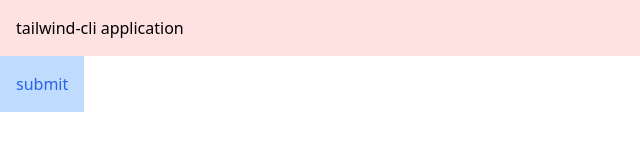
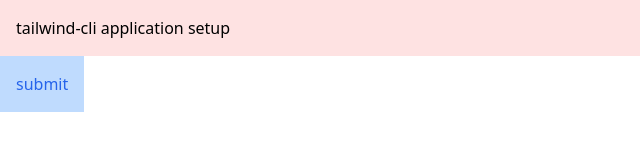
Before and after one commit to yasaminashoori/Tailwind-CSS-Course, a website: page tailwind-cli/public/index.html in a window 1280 px wide. Shown: the full height of the page, 0-640 px from the left. Drawn offline with Linux system fonts and the light colour scheme.

Commit message:
finished tailwind-cli setup

```diff
--- a/tailwind-cli/public/index.html
+++ b/tailwind-cli/public/index.html
@@ -8,7 +8,8 @@
     <link rel="stylesheet" href="./build/tailwind.css">
 </head>
 <body>
-    <h1 class="bg-red-100 p-4">tailwind-cli application</h1>
+    <h1 class="bg-red-100 p-4">tailwind-cli application setup</h1>
     <button class="p-4 bg-blue-200 taxt-lg text-blue-600">submit</button>
+
 </body>
 </html>
```
